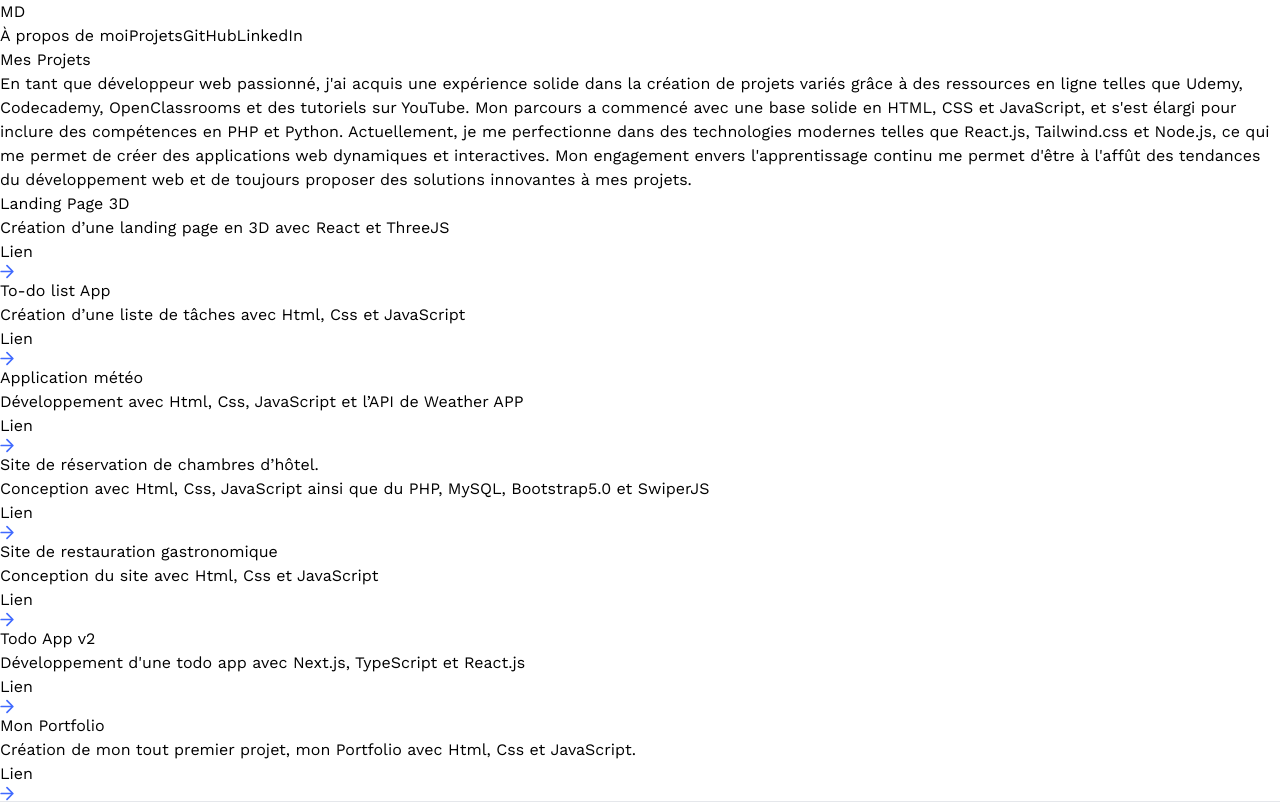
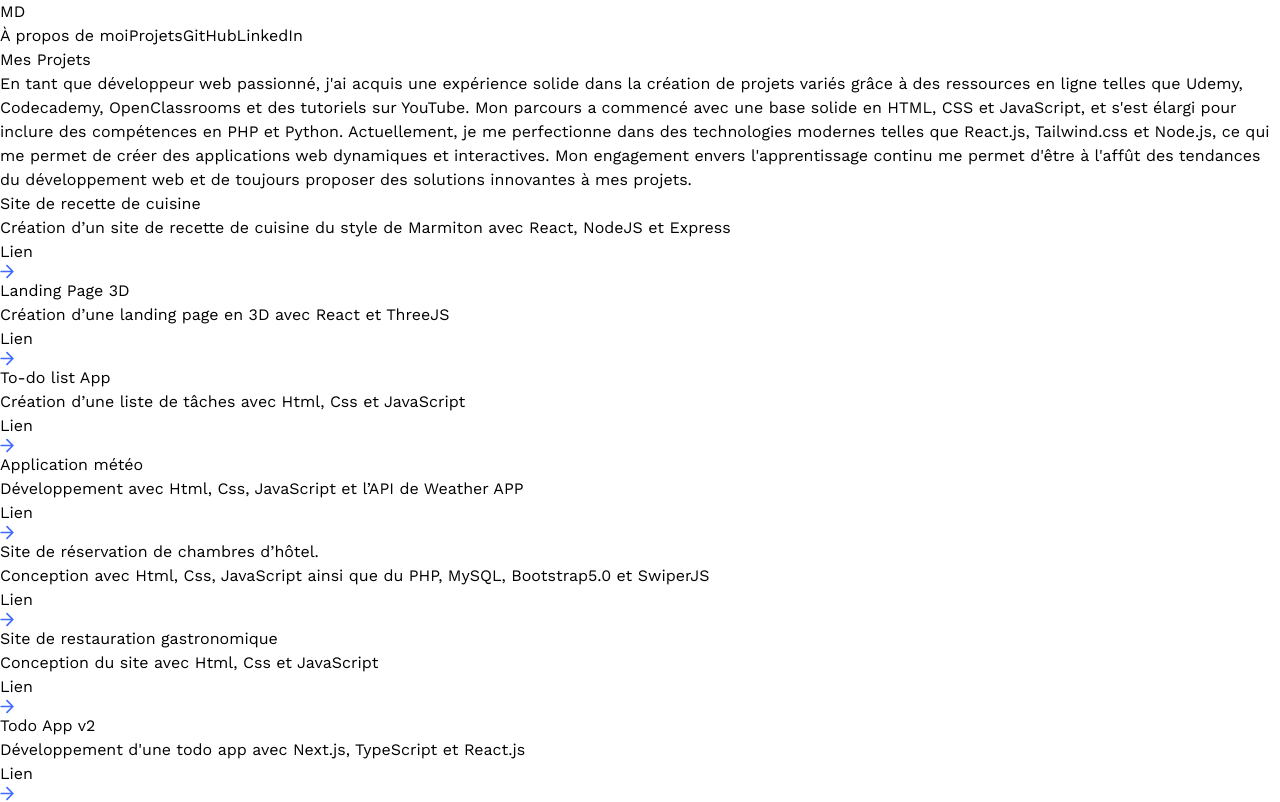
Before and after one commit to MarvinDlls/Portfolio-3D, a React (Vite) app: page /projects in a window 1280 px wide. Shown: the top 802 px of the page. Built offline with nearby package versions, Linux system fonts and the light colour scheme.

Commit message:
Add new project entry for 'Site de recette de cuisine' and import associated icon

```diff
--- a/src/constants/index.js
+++ b/src/constants/index.js
@@ -2,7 +2,8 @@ import { meta, shopify, starbucks, tesla, hero } from "../assets/images";
 import meridien from '../assets/meridien.png';
 import tache from '../assets/tache.svg';
 import globe from '../assets/globe.svg';
-import python from '../assets/python.png'
+import python from '../assets/python.png';
+import ecole from '../assets/ecole.png';
 import {
     car,
     contact,
@@ -183,6 +184,13 @@ export const socialLinks = [
 
 export const projects = [
     {
+        iconUrl: ecole,
+        theme: 'btn-back-pink',
+        name: 'Site de recette de cuisine',
+        description: 'Création d’un site de recette de cuisine du style de Marmiton avec React, NodeJS et Express',
+        link: 'https://projet-ecf-marvin.vercel.app/',
+    },
+    {
         iconUrl: globe,
         theme: 'btn-back-orange',
         name: 'Landing Page 3D',
```
Also changed, not shown: src/assets/ecole.png (added).
